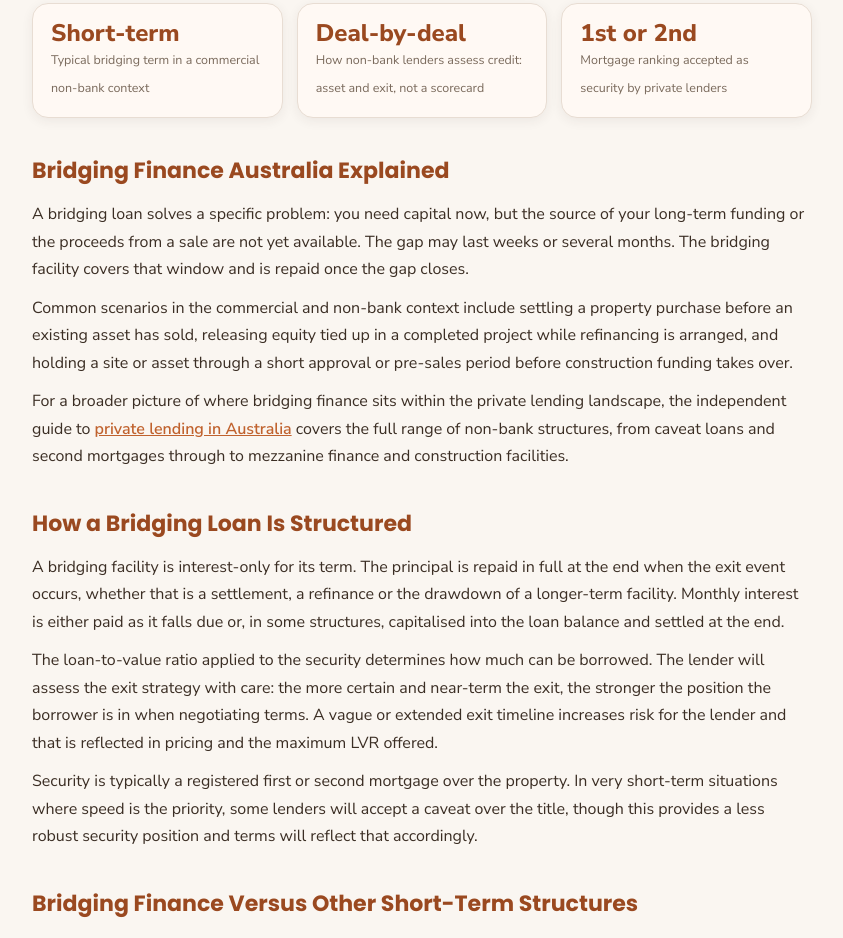
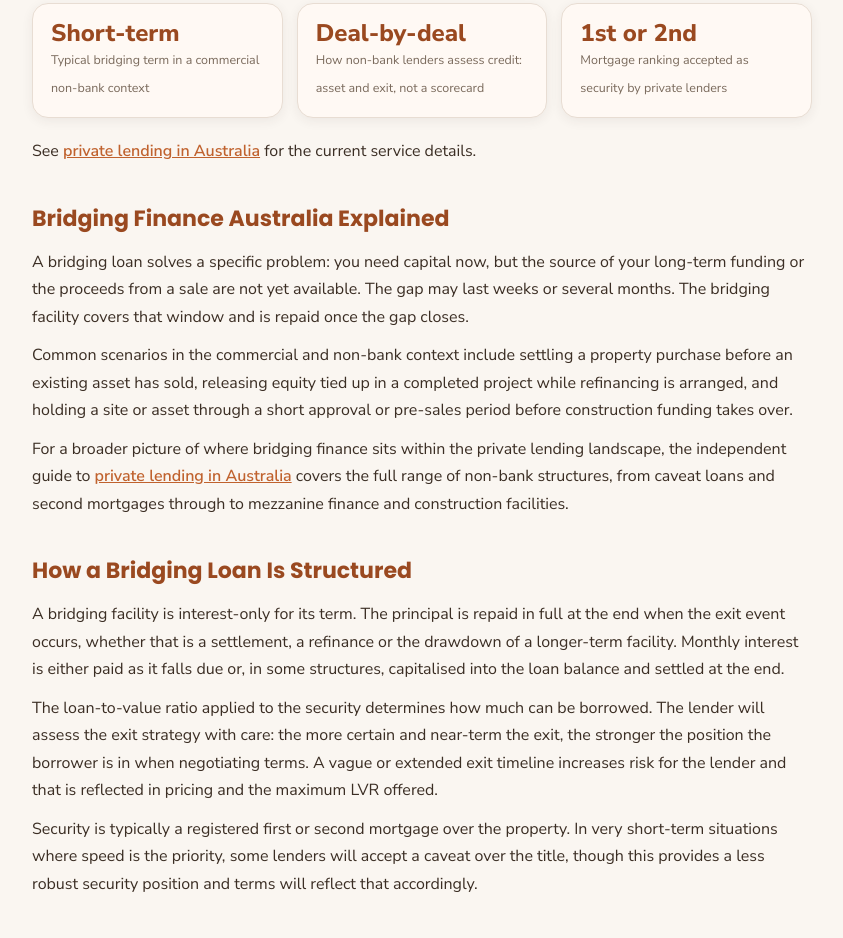
Before and after one commit to sitesau/bridging-finance-australia, a plain HTML site: page index.html in a window 1280 px wide. Shown: the part 1054-1992 px from the top of the page, without its empty margins (218-1061 px from the left). Drawn offline with Linux system fonts and the light colour scheme.

Commit message:
publish index.html

```diff
--- a/index.html
+++ b/index.html
@@ -70,7 +70,8 @@ footer ul{margin-left:1.1em;}
   <div class="takeaway"><div class="lbl">Key takeaway</div><p>Bridging finance is short-term, asset-backed capital that closes a timing gap between two transactions or between a purchase and a longer-term facility. It is commercial and business-purpose, arranged through non-bank lenders, and priced to reflect the security, the loan-to-value ratio and the strength of the exit. Terms typically run from one to twelve months. It is not consumer credit and is not available for owner-occupied home purchase.</p></div>
   <p>For local buyers, <strong>bridging finance australia</strong> In the Australian non-bank lending market, bridging loans are used by developers, investors and asset-backed borrowers who need capital to move quickly while a longer-term funding solution is being finalised. The structure is purpose-built for timing problems, not for long-term holds.</p>
   <div class="stats"><div class="stat"><b>Short-term</b><span>Typical bridging term in a commercial non-bank context</span></div><div class="stat"><b>Deal-by-deal</b><span>How non-bank lenders assess credit: asset and exit, not a scorecard</span></div><div class="stat"><b>1st or 2nd</b><span>Mortgage ranking accepted as security by private lenders</span></div></div>
-  <h2>Bridging Finance Australia Explained</h2>
+    <p>See <a href="https://private-lending-australia-guide.pages.dev/">private lending in Australia</a> for the current service details.</p>
+<h2>Bridging Finance Australia Explained</h2>
 <p>A bridging loan solves a specific problem: you need capital now, but the source of your long-term funding or the proceeds from a sale are not yet available. The gap may last weeks or several months. The bridging facility covers that window and is repaid once the gap closes.</p><p>Common scenarios in the commercial and non-bank context include settling a property purchase before an existing asset has sold, releasing equity tied up in a completed project while refinancing is arranged, and holding a site or asset through a short approval or pre-sales period before construction funding takes over.</p><p>For a broader picture of where bridging finance sits within the private lending landscape, the independent guide to <a href="https://private-lending-australia-guide.pages.dev/">private lending in Australia</a> covers the full range of non-bank structures, from caveat loans and second mortgages through to mezzanine finance and construction facilities.</p>
 
 <h2>How a Bridging Loan Is Structured</h2>
```
